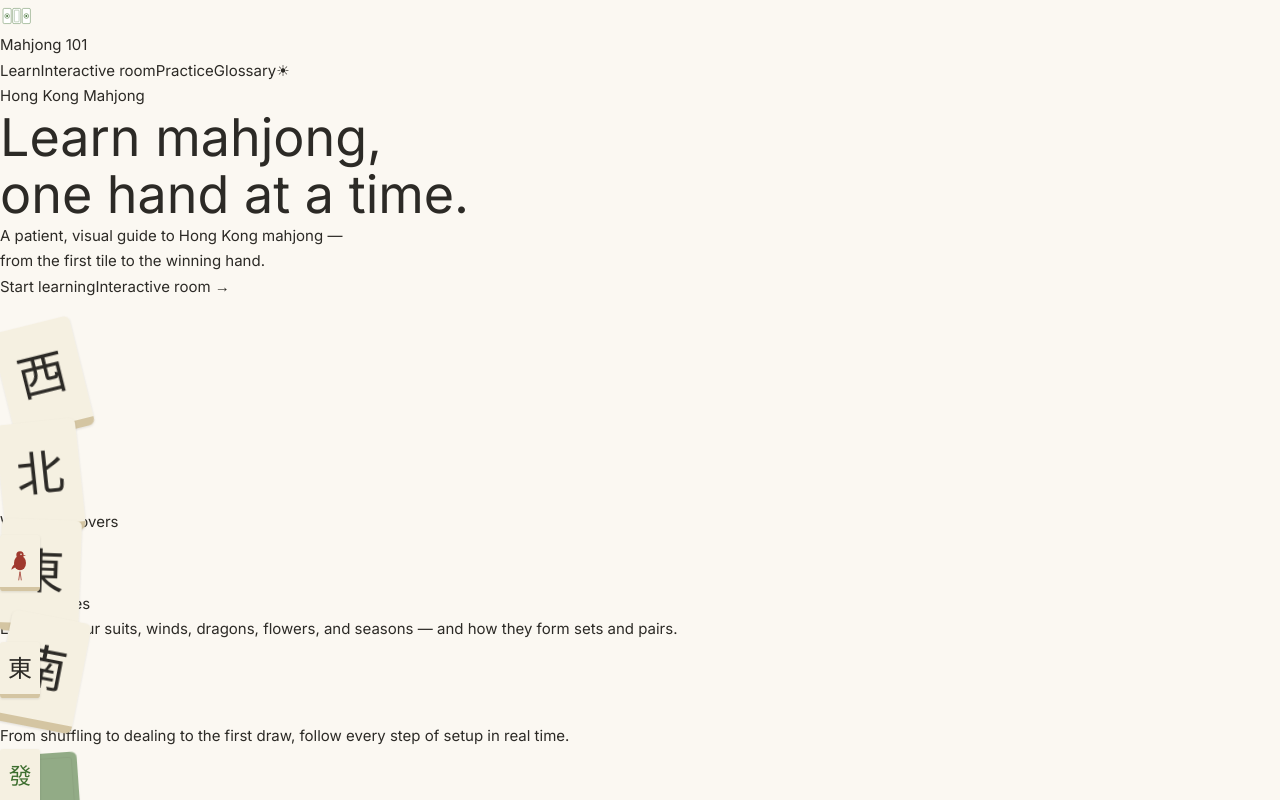
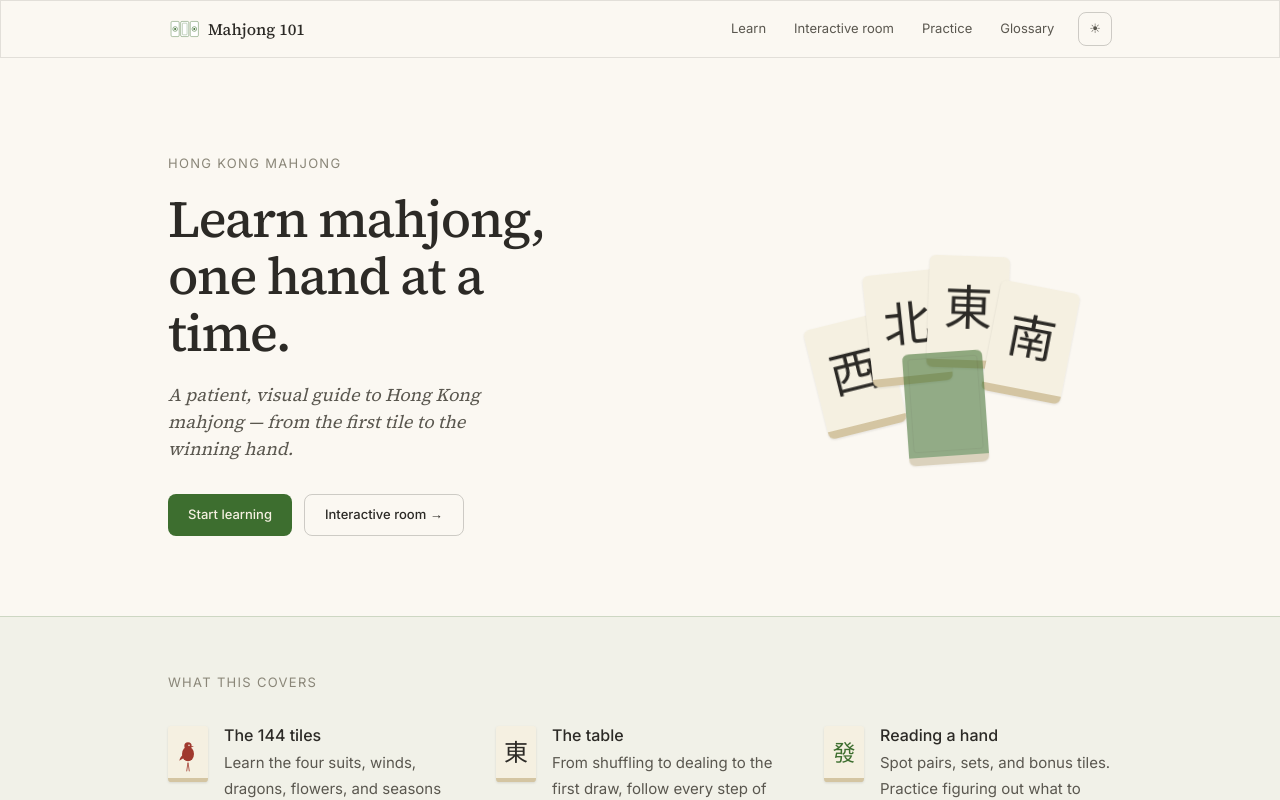
Before and after one commit to qnhitr-gif/Faan-Club, a Next.js app: page / in a window 1280 px wide. Shown: the top 800 px of the page. Built offline with nearby package versions, Linux system fonts and the light colour scheme.

Commit message:
Fix Tailwind content paths to be relative for Vercel build

```diff
--- a/tailwind.config.ts
+++ b/tailwind.config.ts
@@ -1,12 +1,10 @@
 import type { Config } from 'tailwindcss';
-
-const ROOT = '/Users/louietran/mahjong-school';
 
 const config: Config = {
   content: [
-    `${ROOT}/app/**/*.{ts,tsx,mdx}`,
-    `${ROOT}/components/**/*.{ts,tsx}`,
-    `${ROOT}/content/**/*.{md,mdx}`,
+    './app/**/*.{ts,tsx,mdx}',
+    './components/**/*.{ts,tsx}',
+    './content/**/*.{md,mdx}',
   ],
   darkMode: 'class',
   theme: {
```
